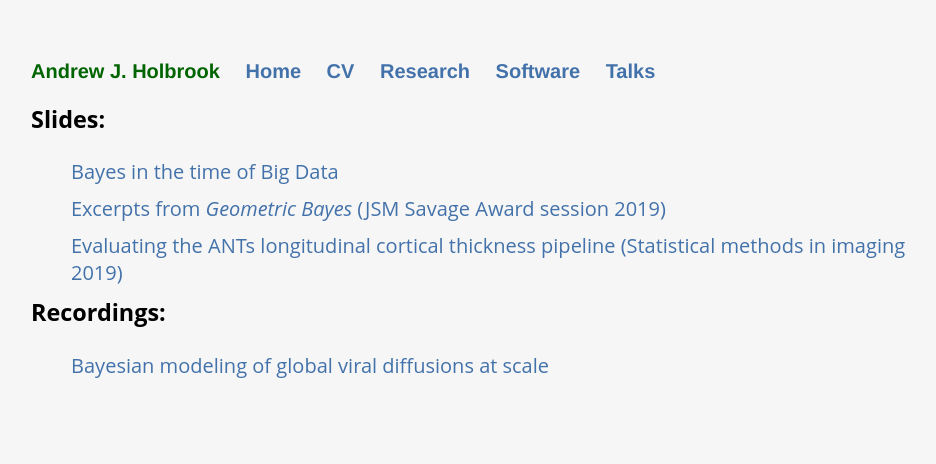
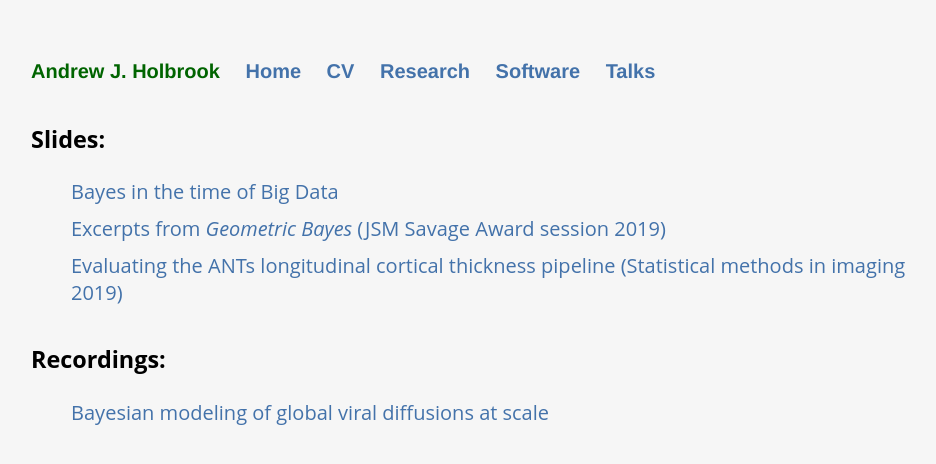
Before and after one commit to andrewjholbrook/andrewjholbrook.github.io, a Jekyll site: the page built from slides.html, in a window 1280 px wide. Shown: the top 464 px of the page, without its empty margins (161-1097 px from the left). Built offline with Jekyll 4.4.1, drawn with Linux system fonts in a browser that asks for light colours; a style sheet for code colours, icons or effects is not loaded.

Commit message:
Update slides.html

```diff
--- a/slides.html
+++ b/slides.html
@@ -5,12 +5,13 @@
 <div class="col-1">
       </div>
 
+      <div class="col-9">
 
   <h3>Slides:</h3>
   <ul id="news">
                 <li> <a href="slides/BigBayes.pdf" target="_blank">Bayes in the time of Big Data</a>
         <li> <a href="slides/JSM2019.pdf" target="_blank">Excerpts from <i>Geometric Bayes</i> (JSM Savage Award session 2019)</a>
-       <li> <a href="slides/SMI2019.pdf" target="_blank">Evaluating the ANTs longitudinal cortical thickness pipeline (Statistical methods in imaging 2019)</a>
+       <li> <a href="slides/SMI2019.pdf" target="_blank">Evaluating the ANTs longitudinal cortical thickness pipeline (Statistical methods in imaging 2019)</a> <br /><br />
   </ul>
 
 
```
